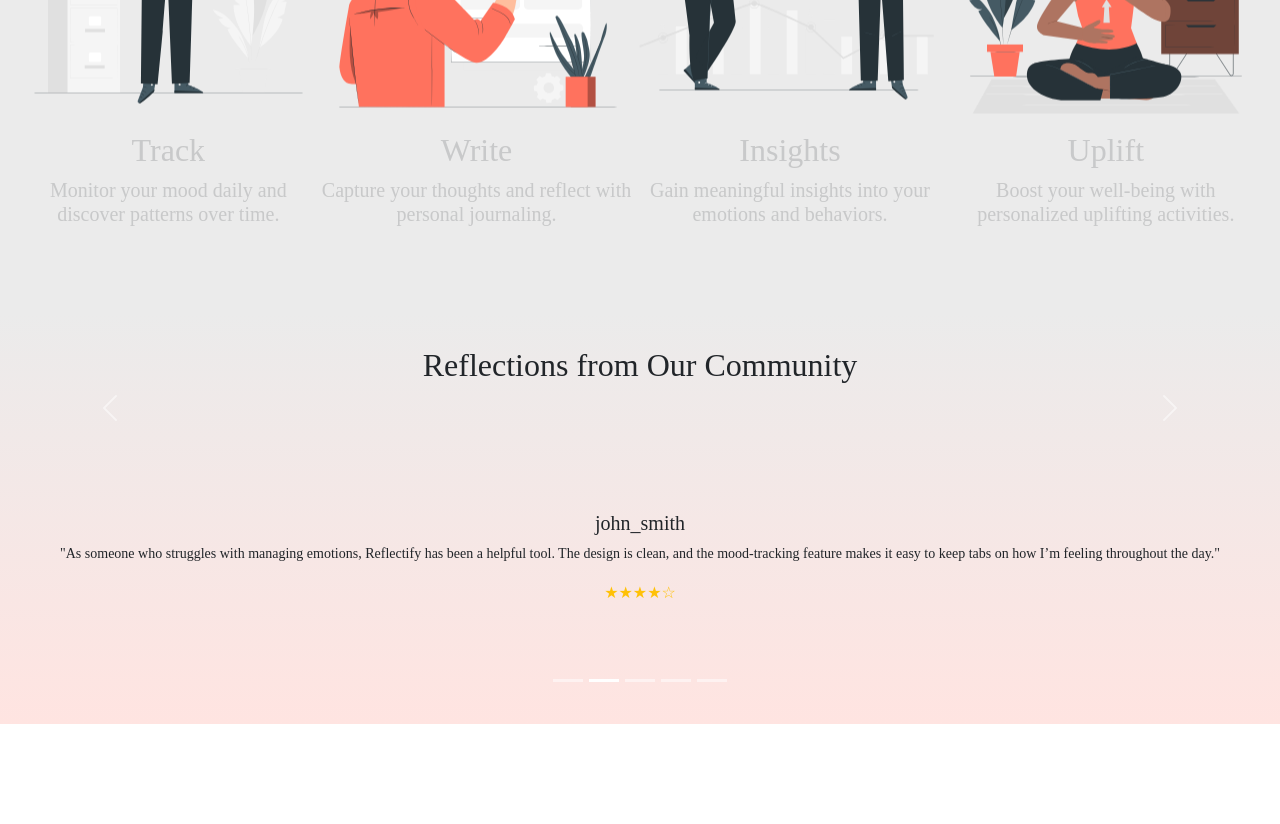
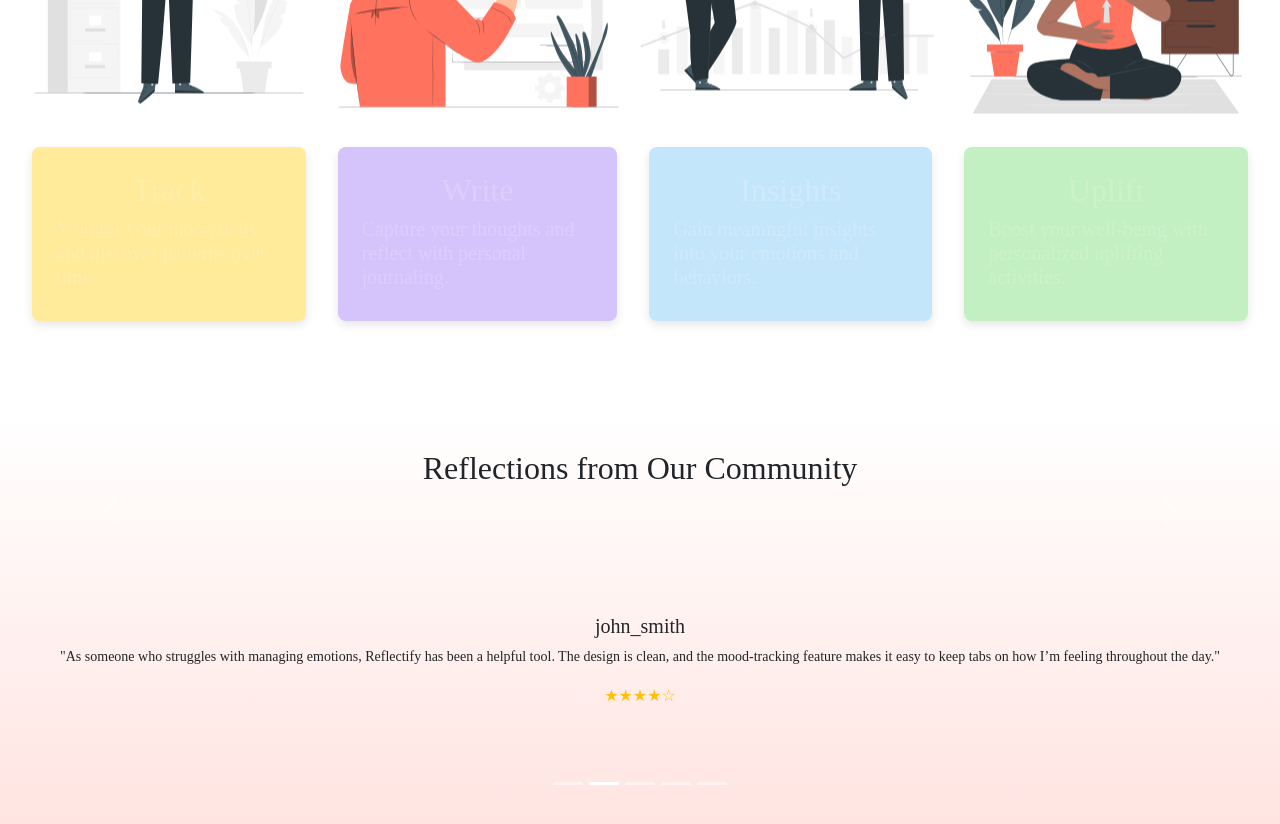
Before and after one commit to yoginak/Reflectify, a React (Vite) app in the folder client/: page / in a window 1280 px wide. Shown: the part 760-1584 px from the top of the page. Before the commit the page ends 1484 px from the top, so only its background shows below. Built offline with nearby package versions, Linux system fonts and the light colour scheme; a web font is replaced by a local one.

Commit message:
added feature-cards

```diff
--- a/client/src/components/Testimonials/Testimonials.scss
+++ b/client/src/components/Testimonials/Testimonials.scss
@@ -3,7 +3,7 @@
 .testimonial{
     &-section{
         padding: 1rem;
-        background: linear-gradient(to top, #ffe4e1, #ebebeb);
+        background: linear-gradient(to top, #ffe4e1, white);
     }
     &-title{
         padding: 1rem 0;
--- a/client/src/pages/Home/Home.jsx
+++ b/client/src/pages/Home/Home.jsx
@@ -12,12 +12,12 @@ import feature4 from "../../assets/images/Meditation_img.svg";
 import Testimonials from "../../components/Testimonials/Testimonials";
 
 export default function Home() {
-  const features = document.querySelectorAll('.features__type');
+  const features = document.querySelectorAll(".features__type");
 
   const observer = new IntersectionObserver((entries) => {
     entries.forEach((entry) => {
       if (entry.isIntersecting) {
-      entry.target.classList.add('active');
+        entry.target.classList.add("active");
       }
     });
   });
@@ -42,33 +42,49 @@ features.forEach((feature) => {
 
       <section className="features">
         <div className="features__type features__type--slideRight">
-    <img src={feature2} alt="feature_2" className="features-image features-image--track" />
+          <img
+            src={feature2}
+            alt="feature_2"
+            className="features-image features-image--track"
+          />
+          <div className="features__card features__card-1">
             <h2>Track</h2>
             <h5>Monitor your mood daily and discover patterns over time.</h5>
+          </div>
         </div>
 
         <div className="features__type">
           <img src={feature1} alt="Track" className="features-image" />
+          <div className="features__card features__card-2">
             <h2>Write</h2>
             <h5>Capture your thoughts and reflect with personal journaling.</h5>
           </div>
+        </div>
 
         <div className="features__type features__type--slideRight">
-    <img src={feature3} alt="feature_3" className="features-image features-image--track" />
+          <img
+            src={feature3}
+            alt="feature_3"
+            className="features-image features-image--track"
+          />
+          <div className="features__card features__card-3">
             <h2>Insights</h2>
             <h5>Gain meaningful insights into your emotions and behaviors.</h5>
+          </div>
         </div>
 
         <div className="features__type">
           <img src={feature4} alt="feature_4" className="features-image" />
+          <div className="features__card features__card-4">
             <h2>Uplift</h2>
-    <h5>Boost your well-being with personalized uplifting activities.</h5>
+            <h5>
+              Boost your well-being with personalized uplifting activities.
+            </h5>
+          </div>
         </div>
       </section>
 
-
-
-      <Testimonials/>
+      <Testimonials />
     </div>
   );
 }
--- a/client/src/pages/Home/Home.scss
+++ b/client/src/pages/Home/Home.scss
@@ -57,7 +57,6 @@
 
 .features{
 padding: 1rem 1rem 5rem 1rem;
-background-color: #ebebeb;
 text-align: center;
     @include tablet{
         display: flex;
@@ -67,6 +66,33 @@ text-align: center;
         &--track{
             width:100%;
         }
+    }
+    &__card{
+      flex: 1;
+      margin: 1rem;
+      padding: 1.5rem;
+      border-radius: 8px;
+      color: white;
+      text-align: left;
+      box-shadow:  0 4px 10px rgba(0, 0, 0, 0.1);
+      display: flex;
+      flex-direction: column;
+      align-items: center;
+      &-1 {
+        background-color: $yellow;
+      }
+
+      &-2 {
+        background-color: $purple;
+      }
+
+      &-3 {
+        background-color: $blue;
+      }
+
+      &-4 {
+        background-color: $green;
+      }
     }
 }
 
--- a/client/src/styles/partials/_variables.scss
+++ b/client/src/styles/partials/_variables.scss
@@ -3,3 +3,7 @@ $desktop-min-width: 80rem;
 $mobile-max-width: 47.9375rem;
 $background-grey-color: #ebebeb;
 $nav-grey-color:#37474f;
+$yellow: #FFEB99;
+$purple: #D4C4FB;
+$blue: #C4E6FB;
+$green: #C2F0C2;
```
Lines whose indentation alone changed are shown as unchanged.
